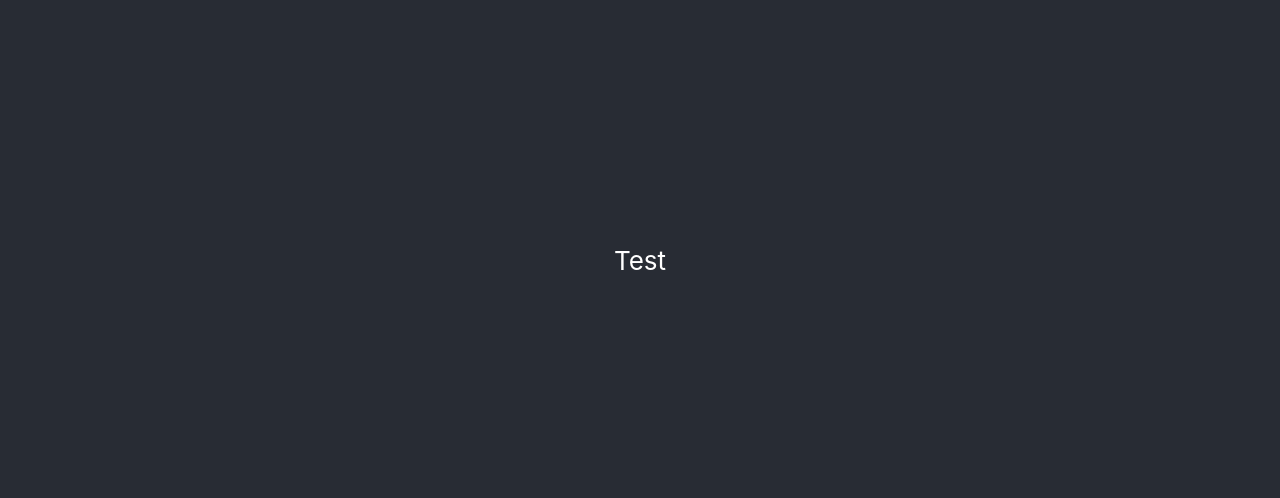
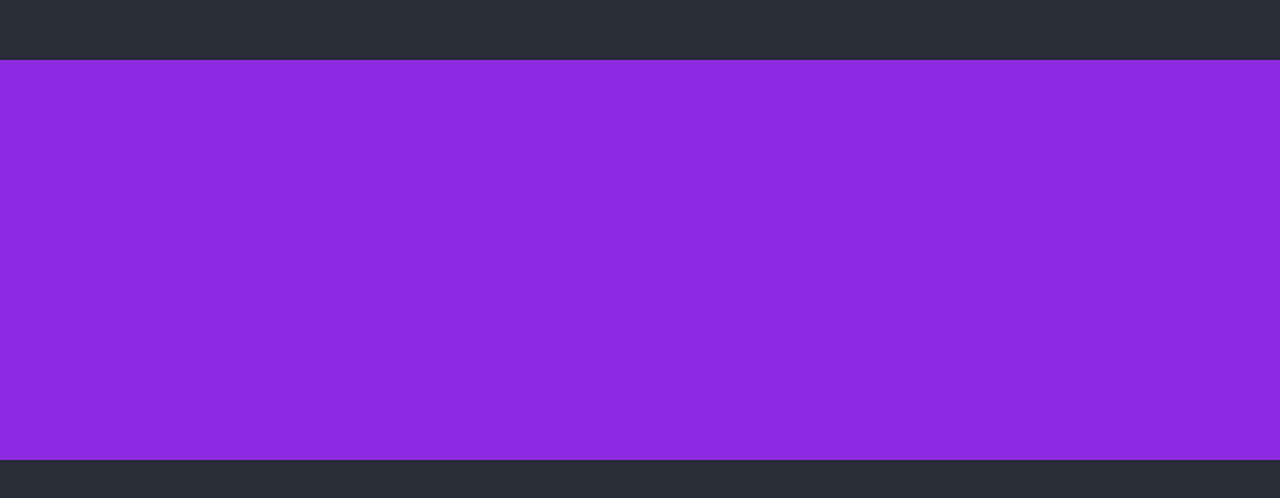
Before and after one commit to PSXLiam/E-CommerceProject, a React (Create React App) app in the folder e-commerce-app/: page / in a window 1280 px wide. Shown: the part 140-638 px from the top of the page. Built offline with nearby package versions, Linux system fonts and the light colour scheme.

Commit message:
initialise AppHeader JavaScript

```diff
--- a/e-commerce-app/src/App.css
+++ b/e-commerce-app/src/App.css
@@ -7,7 +7,7 @@
   min-height: 100vh;
   display: flex;
   flex-direction: column;
-  align-items: center;
+  align-items: flex-start;
   justify-content: center;
   font-size: calc(10px + 2vmin);
   color: white;
--- a/e-commerce-app/src/App.js
+++ b/e-commerce-app/src/App.js
@@ -1,10 +1,11 @@
 import './App.css';
+import AppHeader from './AppHeader';
 
 function App() {
   return (
     <div className="App">
       <header className="App-header">
-            Test
+            <AppHeader/>
       </header>
     </div>
   );
--- /dev/null
+++ b/e-commerce-app/src/AppHeader.css
@@ -0,0 +1,7 @@
+.headerBody{
+    display: flex;
+    align-items: flex-start;
+    width: 100vw;
+    height: 50vh;
+    background-color: blueviolet;
+}
--- /dev/null
+++ b/e-commerce-app/src/AppHeader.js
@@ -0,0 +1,11 @@
+import './AppHeader.css'
+
+function AppHeader() {
+    return (
+        <div className="headerBody">
+
+        </div>
+    )
+}
+
+export default AppHeader
```
